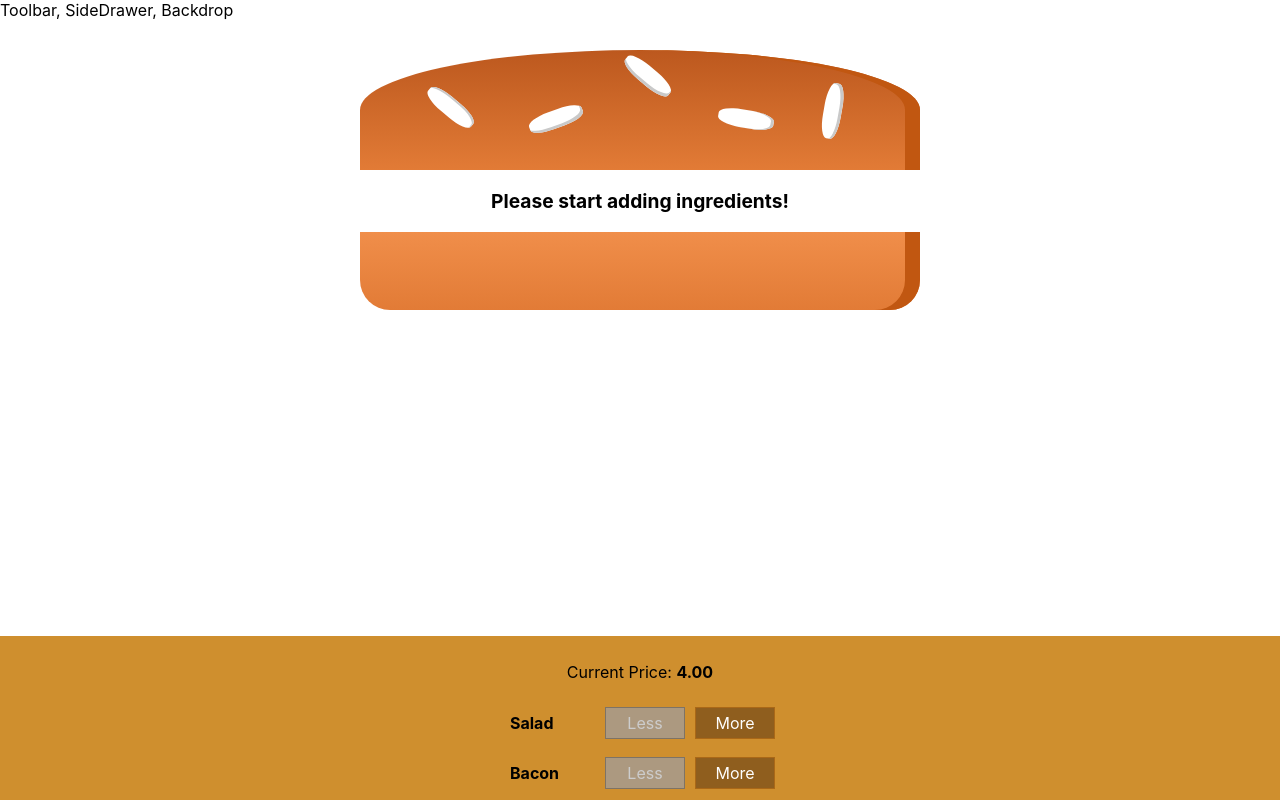
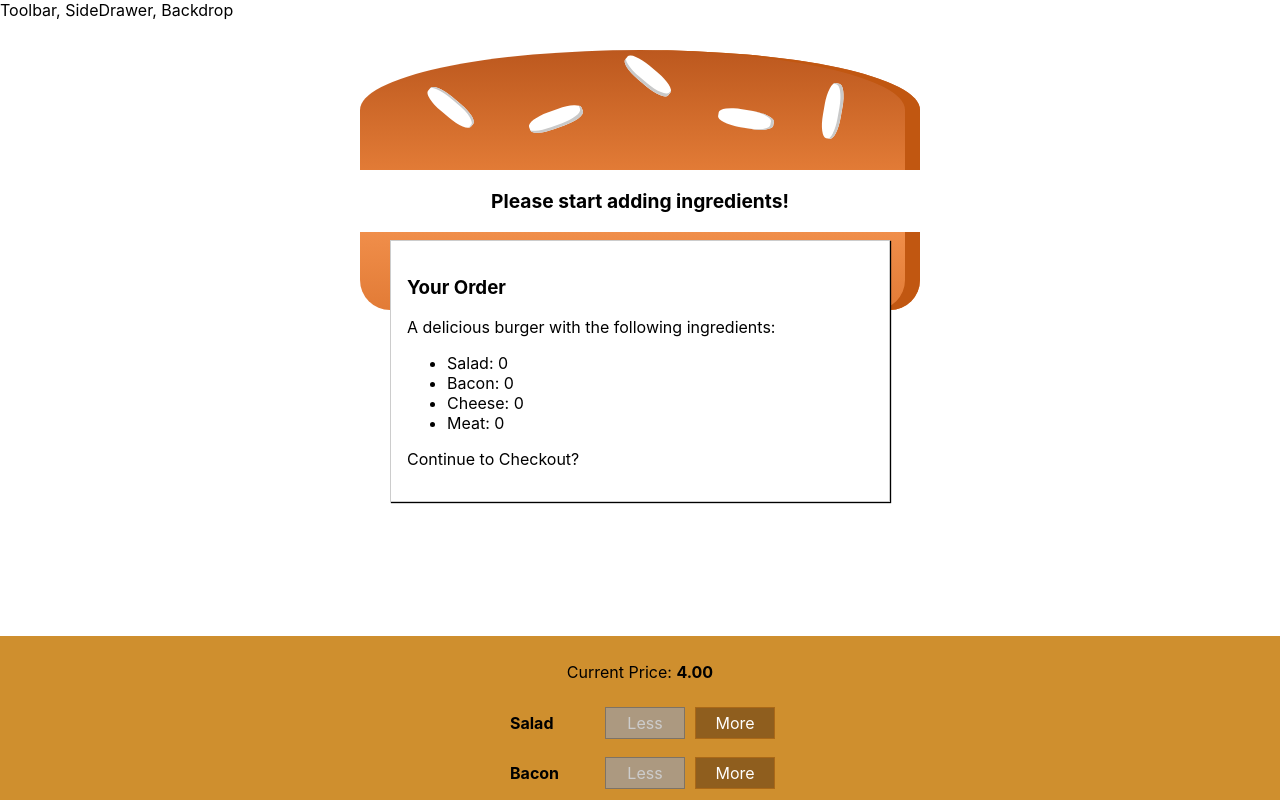
Before and after one commit to misterchlee7/Burger-Bob-Builder, a React (Create React App) app: page / in a window 1280 px wide. Shown: the top 800 px of the page. Built offline with nearby package versions, Linux system fonts and the light colour scheme.

Commit message:
Order summary component

```diff
--- /dev/null
+++ b/src/components/Burger/OrderSummary/OrderSummary.js
@@ -0,0 +1,27 @@
+import React from 'react';
+
+import Aux from '../../../hoc/Aux';
+
+const orderSummary = (props) => {
+  const ingredientSummary = Object.keys(props.ingredients)
+    .map(igKey => {
+      return (
+        <li key={igKey}>
+          <span style={{textTransform: 'capitalize'}}>{igKey}</span>: {props.ingredients[igKey]}
+        </li>
+      );
+    })
+
+  return (
+    <Aux>
+      <h3>Your Order</h3>
+      <p>A delicious burger with the following ingredients:</p>
+      <ul>
+        {ingredientSummary}
+      </ul>
+      <p>Continue to Checkout?</p>
+    </Aux>
+  );
+};
+
+export default orderSummary;
--- /dev/null
+++ b/src/components/UI/Modal/Modal.js
@@ -0,0 +1,10 @@
+import React from 'react';
+import classes from './Modal.module.css';
+
+const modal = (props) => (
+  <div className={classes.Modal}>
+    {props.children}
+  </div>
+);
+
+export default modal;
--- /dev/null
+++ b/src/components/UI/Modal/Modal.module.css
@@ -0,0 +1,20 @@
+.Modal {
+    position: fixed;
+    z-index: 500;
+    background-color: white;
+    width: 70%;
+    border: 1px solid #ccc;
+    box-shadow: 1px 1px 1px black;
+    padding: 16px;
+    left: 15%;
+    top: 30%;
+    box-sizing: border-box;
+    transition: all 0.3s ease-out;
+}
+
+@media (min-width: 600px) {
+    .Modal {
+        width: 500px;
+        left: calc(50% - 250px);
+    }
+}
--- a/src/containers/BurgerBuilder/BurgerBuilder.js
+++ b/src/containers/BurgerBuilder/BurgerBuilder.js
@@ -3,6 +3,8 @@
 
 import Burger from '../../components/Burger/Burger';
 import BuildControls from '../../components/Burger/BuildControls/BuildControls';
+import Modal from '../../components/UI/Modal/Modal';
+import OrderSummary from '../../components/Burger/OrderSummary/OrderSummary';
 
 const INGREDIENT_PRICES = {
   salad: 0.5,
@@ -75,6 +77,9 @@
 
     return (
       <Aux>
+        <Modal>
+          <OrderSummary ingredients={this.state.ingredients} />
+        </Modal>
         <Burger ingredients={this.state.ingredients} />
         <BuildControls
           ingredientAdded={this.addIngredientHandler}
```
Also changed, not shown: src/components/UI/Backdrop/Backdrop.js (added).
